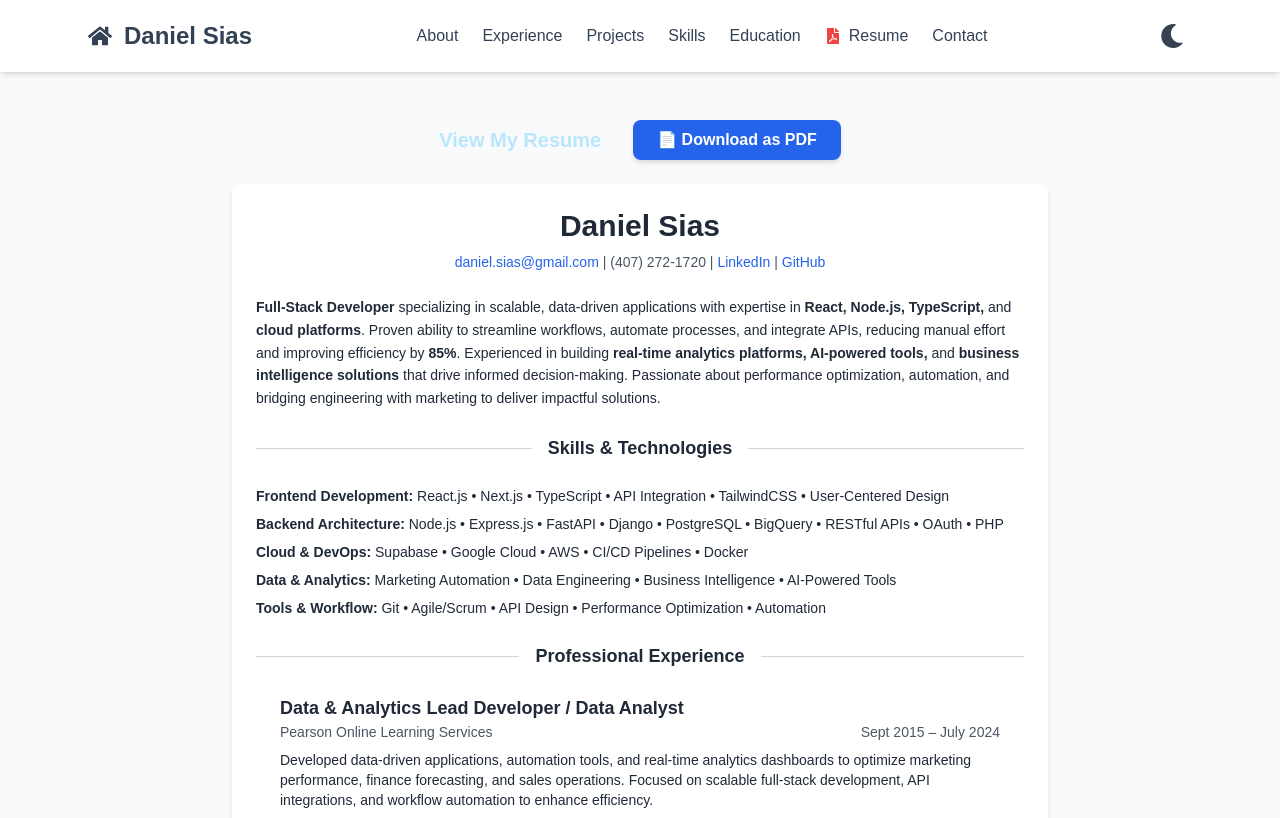
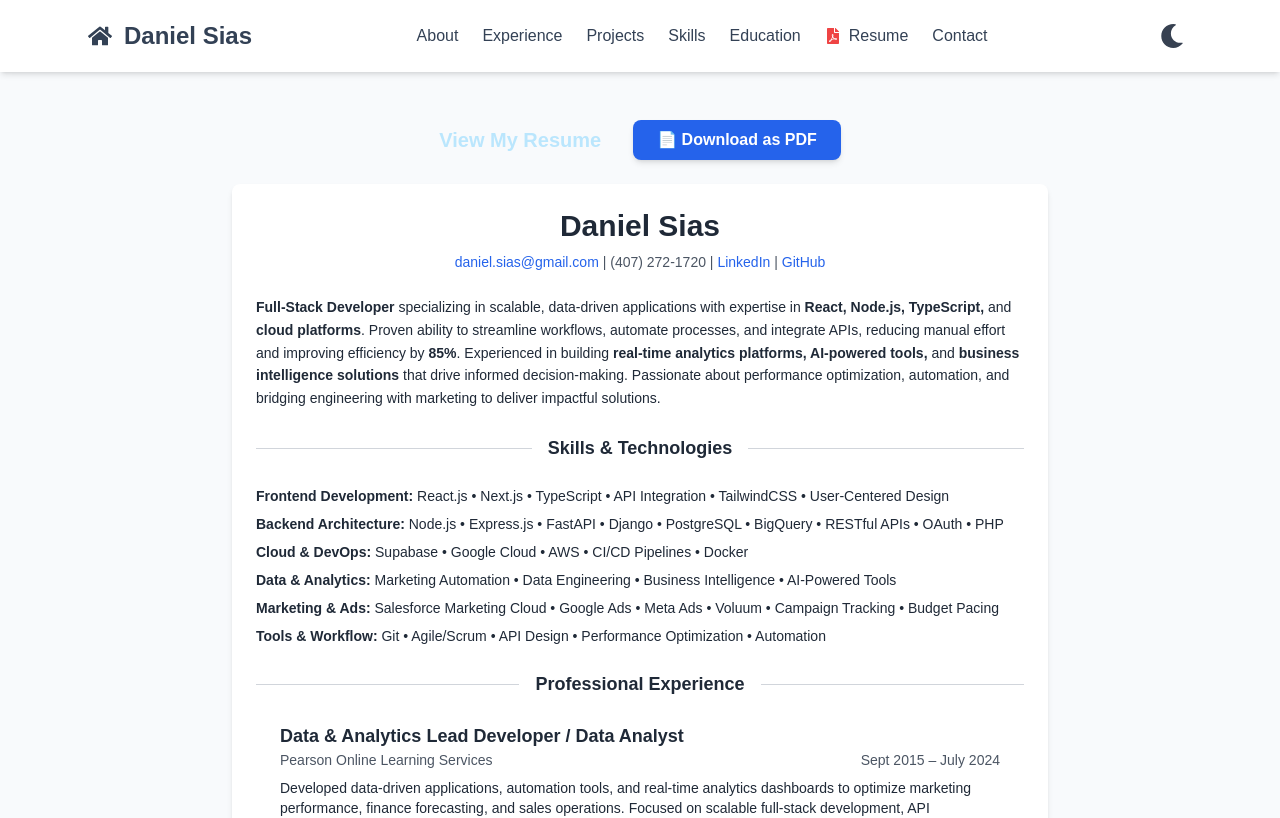
Before and after one commit to DanSias/danielsias-dev, a Next.js app: page /resume in a window 1280 px wide. Shown: the top 818 px of the page. Built offline with nearby package versions, Linux system fonts and the light colour scheme.

Commit message:
Added Marketing & Ads skills

```diff
--- a/src/app/resume/Embed.tsx
+++ b/src/app/resume/Embed.tsx
@@ -70,6 +70,12 @@ const Resume: React.FC = () => {
             Automation • Data Engineering • Business Intelligence • AI-Powered
             Tools
           </p>
+
+          <p>
+            <span className="font-semibold">Marketing & Ads:</span> Salesforce
+            Marketing Cloud • Google Ads • Meta Ads • Voluum • Campaign Tracking
+            • Budget Pacing
+          </p>
           <p>
             <span className="font-semibold">Tools & Workflow:</span> Git •
             Agile/Scrum • API Design • Performance Optimization • Automation
```
